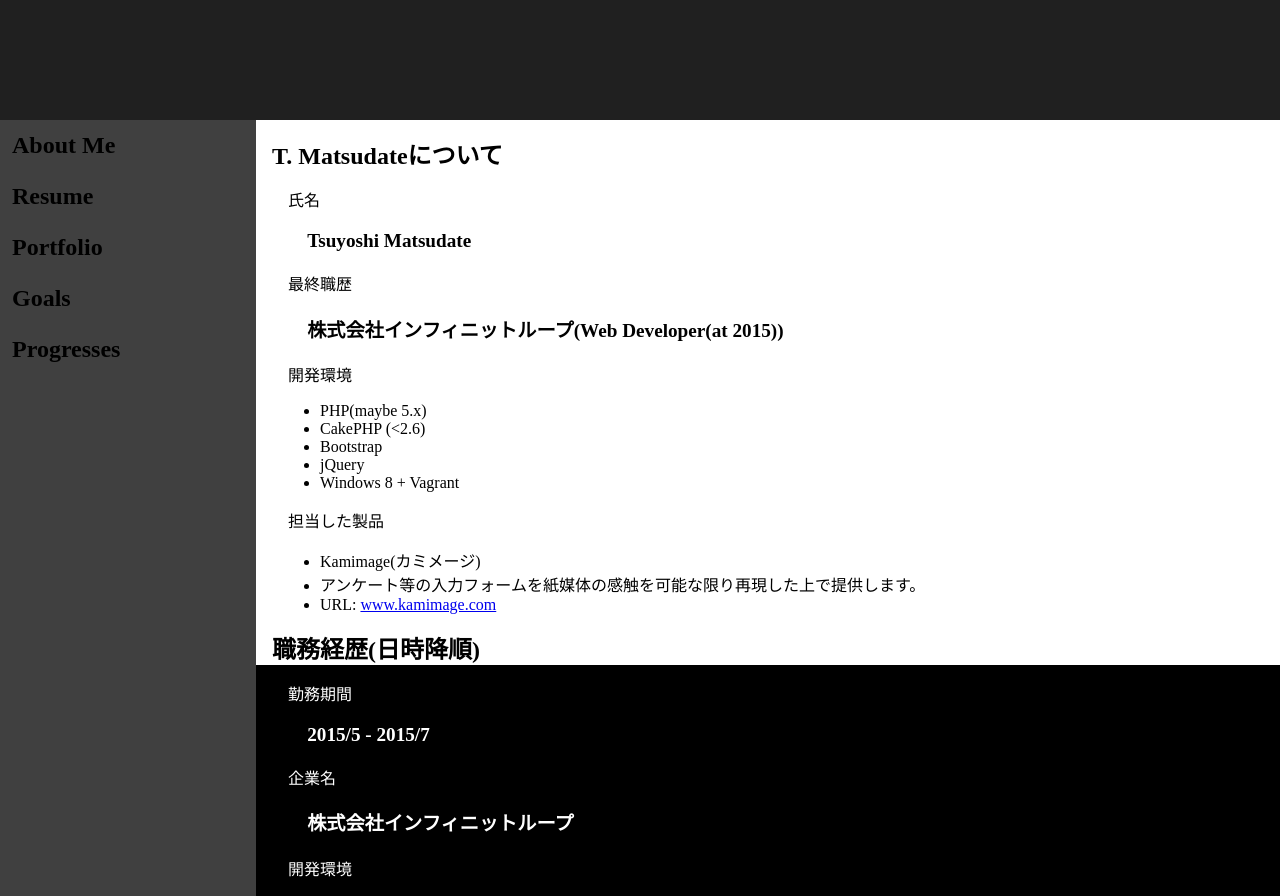
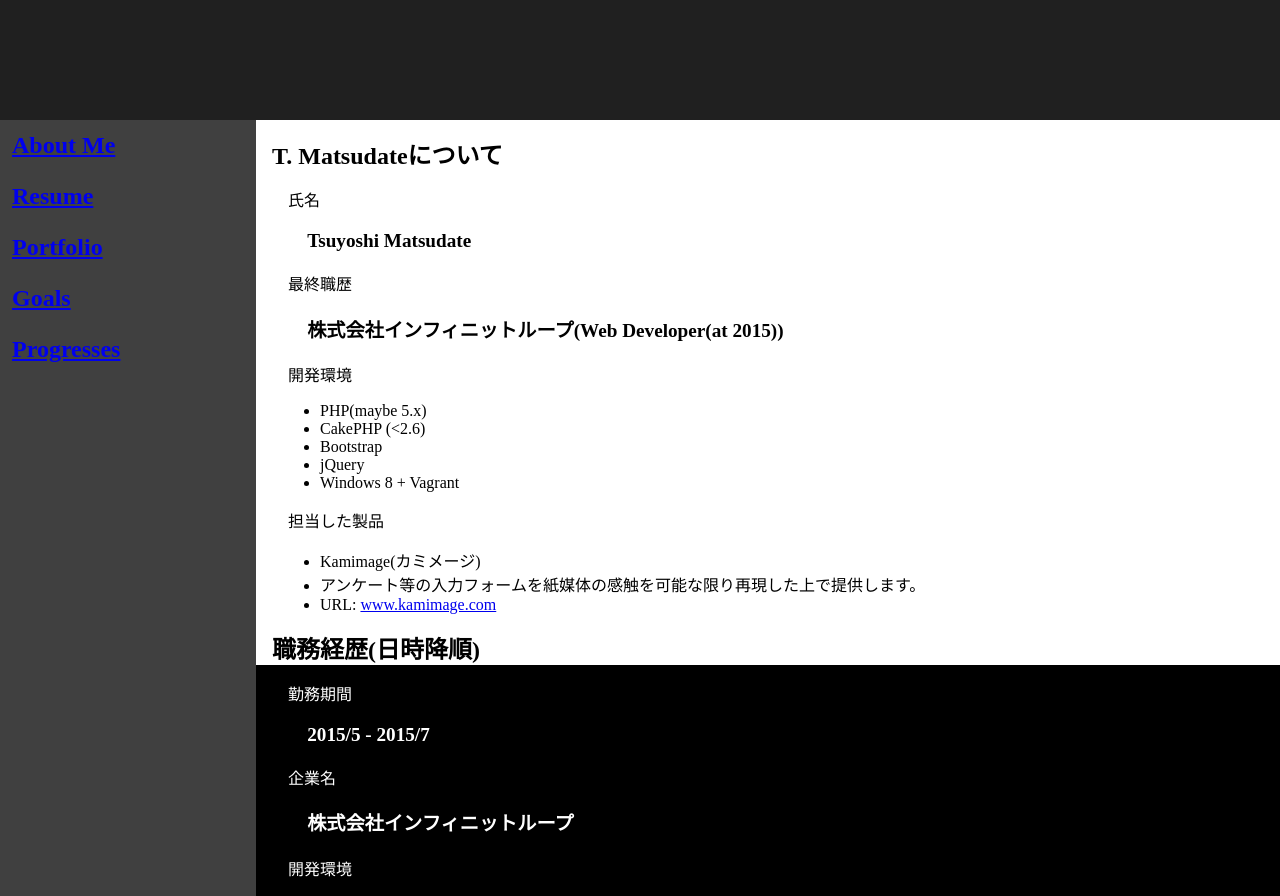
Before and after one commit to t-matsudate/my-profile, a Vue app: page / in a window 1280 px wide. Shown: the part 1700-2596 px from the top of the page. Built offline with nearby package versions, Linux system fonts and the light colour scheme.

Commit message:
Added a link to sections.

```diff
--- a/src/components/Menu.vue
+++ b/src/components/Menu.vue
@@ -2,11 +2,11 @@
   <div id="menu">
     <nav>
       <ul>
-        <li>About Me</li>
-        <li>Resume</li>
-        <li>Portfolio</li>
-        <li>Goals</li>
-        <li>Progresses</li>
+        <li><a href="#about-me">About Me</a></li>
+        <li><a href="#resume">Resume</a></li>
+        <li><a href="portfolio">Portfolio</a></li>
+        <li><a href="goals">Goals</a></li>
+        <li><a href="progresses">Progresses</a></li>
       </ul>
     </nav>
   </div>
```
